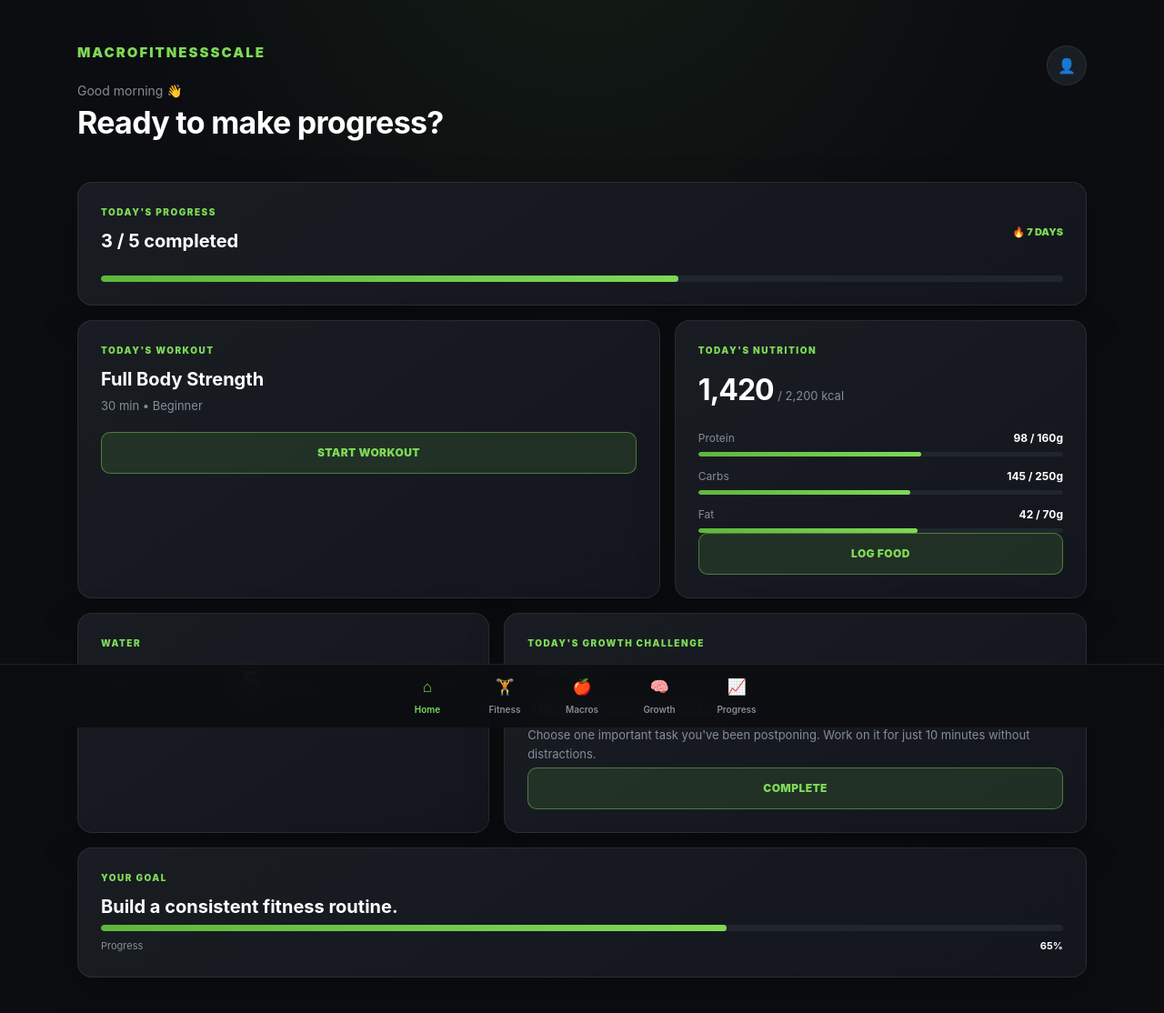
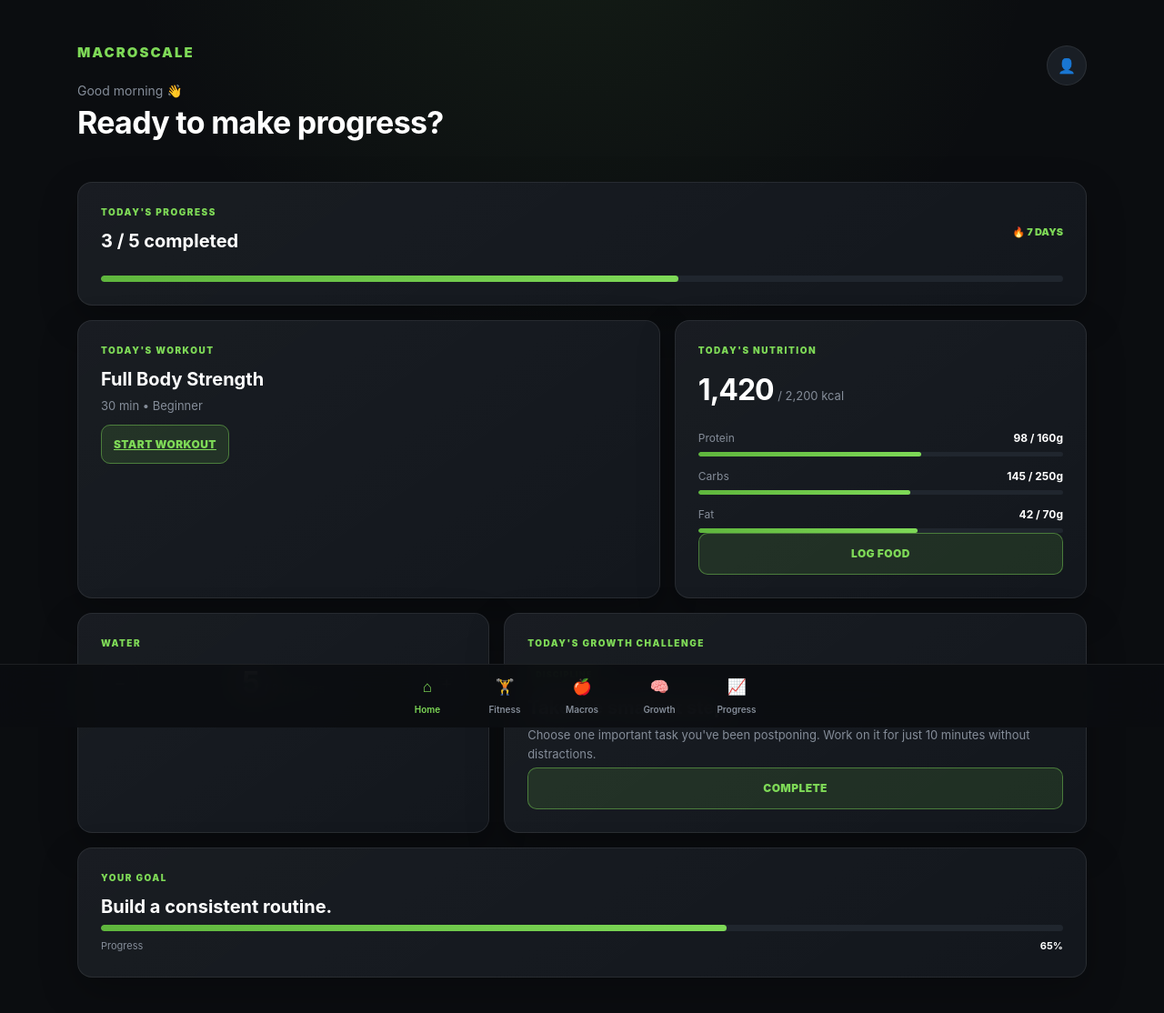
Before and after one commit to ajventuresltd2-cmd/macrofitnessscale, a plain HTML site: page home.html in a window 1280 px wide. Shown: the whole page at 91% size. Drawn offline with Linux system fonts and the light colour scheme.

Commit message:
Update home.html

```diff
--- a/home.html
+++ b/home.html
@@ -4,7 +4,7 @@
   <meta name="viewport" content="width=device-width, initial-scale=1.0">
   <meta charset="UTF-8">
   <meta name="viewport" content="width=device-width, initial-scale=1.0">
-  <title>Home | MacroFitnessScale</title>
+  <title>Home | MacroScale</title>
   <link rel="stylesheet" href="style.css">
 </head>
 
@@ -17,7 +17,7 @@
       <!-- Header -->
       <header class="home-header">
         <div>
-          <div class="logo">MACROFITNESSSCALE</div>
+          <div class="logo">MACROSCALE</div>
           <p id="greeting">Good morning 👋</p>
           <h1>Ready to make progress?</h1>
         </div>
@@ -58,9 +58,9 @@
 
         <p class="card-subtitle">30 min • Beginner</p>
 
-        <button class="secondary-button" onclick="startWorkout()">
+        <a href="fitness.html" class="secondary-button">
           START WORKOUT
-        </button>
+        </a>
 
       </section>
 
@@ -156,7 +156,7 @@
 
         <span class="card-label">YOUR GOAL</span>
 
-        <h2>Build a consistent fitness routine.</h2>
+        <h2>Build a consistent  routine.</h2>
 
         <div class="goal-progress">
           <div class="goal-progress-fill" style="width: 65%;"></div>
@@ -178,7 +178,7 @@
           Home
         </button>
 
-        <button class="nav-item" onclick="goFitness()">
+        <button class="nav-item" onclick="go()">
           <span>🏋</span>
           Fitness
         </button>
```
